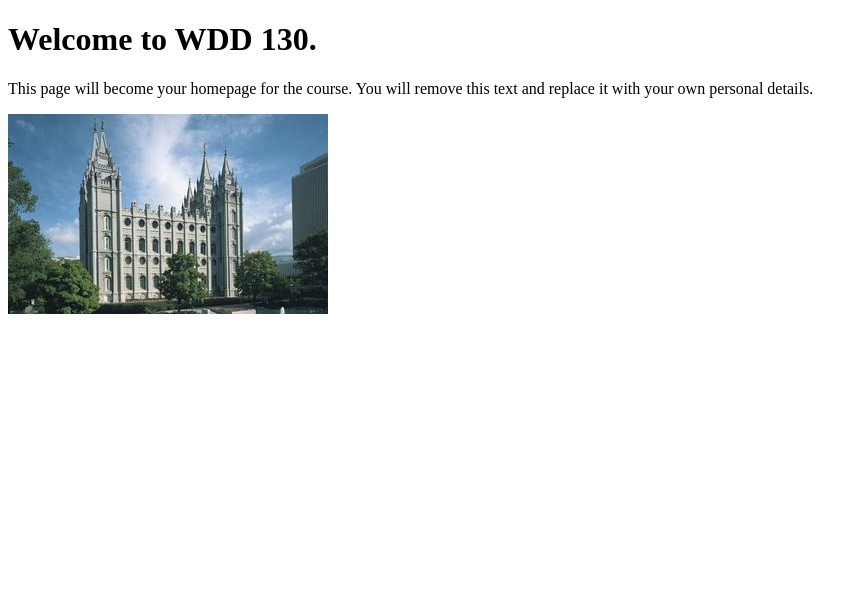
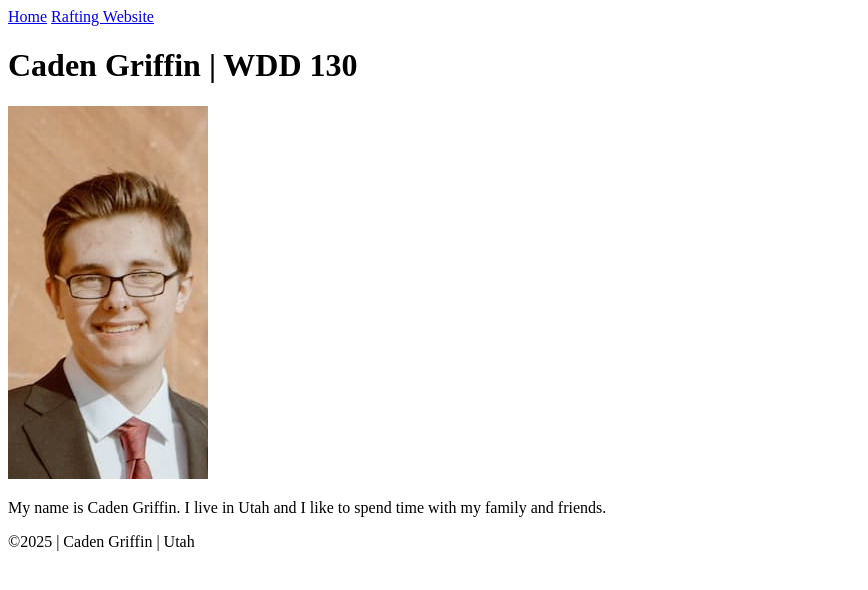
Before and after one commit to caden-griffin/wdd130, a plain HTML site: page index.html in a window 1280 px wide. Shown: the whole page, without its empty margins (0-868 px from the left). Drawn offline with Linux system fonts and the light colour scheme.

Commit message:
made home page

```diff
--- a/index.html
+++ b/index.html
@@ -3,12 +3,22 @@
 <head>
     <meta charset="UTF-8">
     <meta name="viewport" content="width=device-width, initial-scale=1.0">
-    <title>WDD 130 | Personal Homepage</title>
+    <title>Caden Griffin | WDD 130</title>
 </head>
 <body>
-    <h1>Welcome to WDD 130.</h1>
-    <p>This page will become your homepage for the course. You will remove this text and replace it with your own personal details.</p>
-
-    <img src="images/salt-lake-temple.jpg" alt="The Salt Lake Temple.">
+    <header>
+        <nav>
+            <a href="#">Home</a>
+            <a href="wwr/">Rafting Website</a>
+        </nav>
+    </header>
+    <main>
+        <h1>Caden Griffin | WDD 130</h1>
+        <img src="images/profile.jpg" alt="Hello! My name is Caden Griffin.">
+        <p>My name is Caden Griffin. I live in Utah and I like to spend time with my family and friends.</p>
+    </main>
+    <footer>
+        <p>©2025 | Caden Griffin | Utah</p>
+    </footer>
 </body>
 </html>
```
Also changed, not shown: images/profile.jpg (added).
